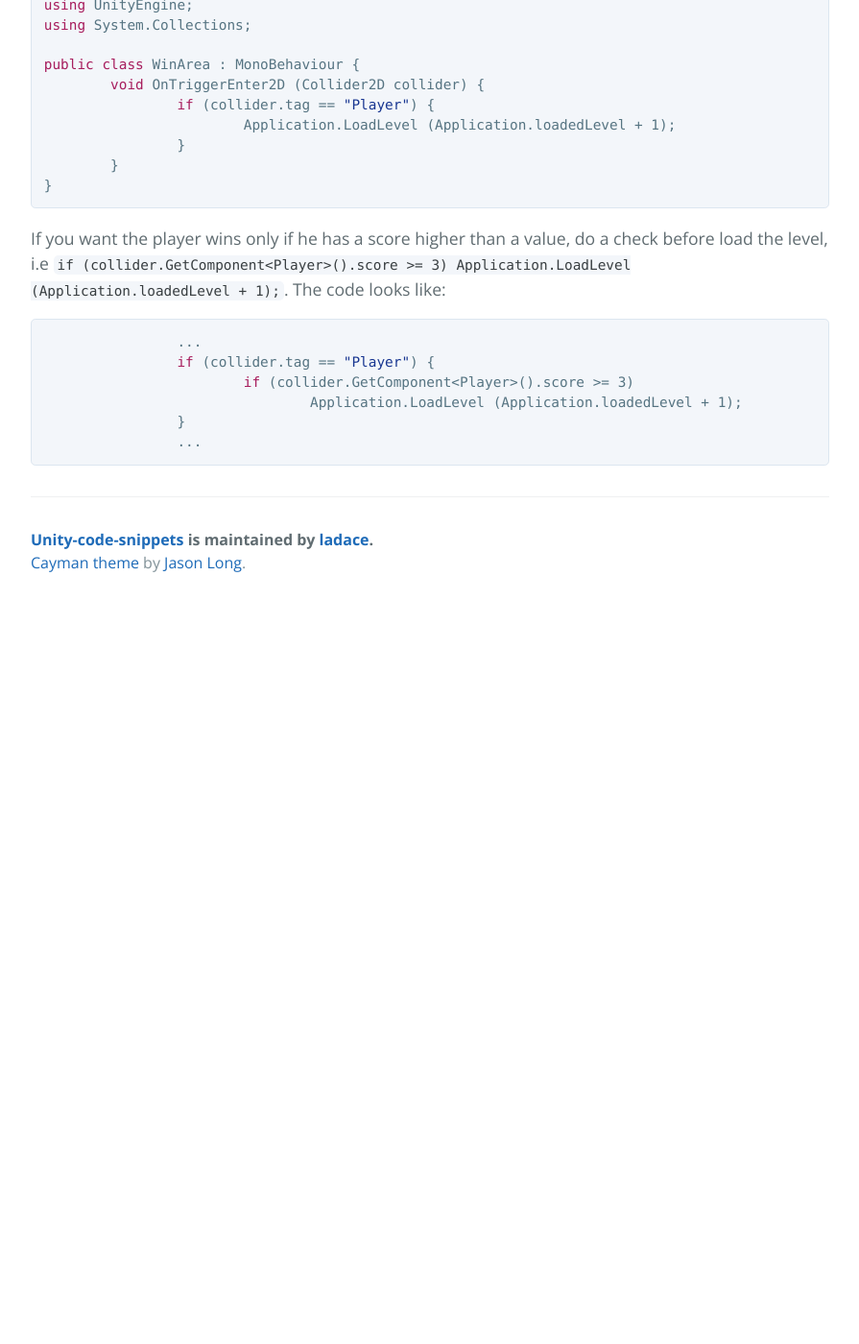
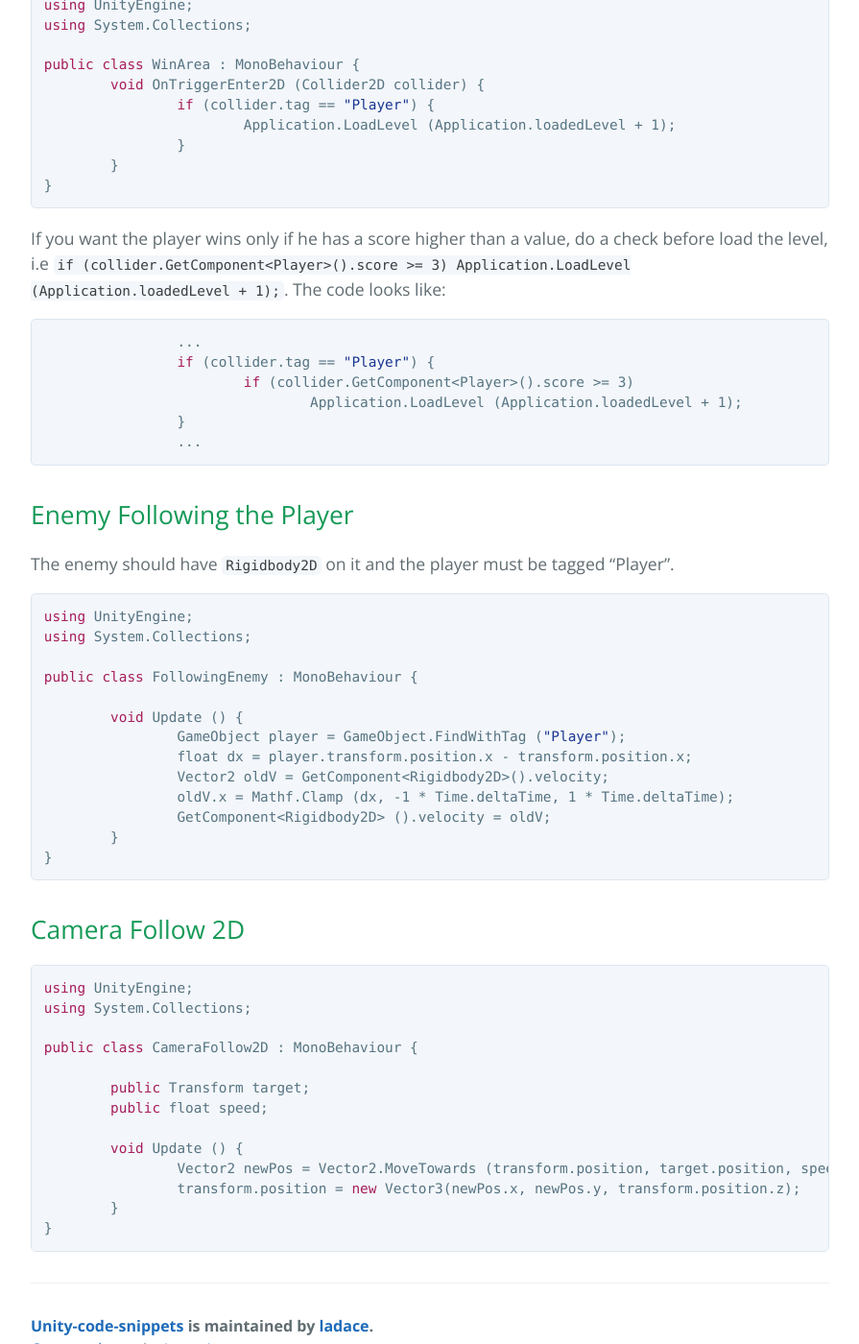
Before and after one commit to ladace/unity-code-snippets, a Jekyll site: the page built from platformer.md, in a window 1280 px wide and 1400 px high, scrolled down 3513 px. Shown: the whole window at 96% size, without its empty margins (192-1087 px from the left). Built offline with Jekyll 4.4.1, drawn with Linux system fonts in a browser that asks for light colours; Markdown is read by kramdown in place of the engine named in the settings; before the commit the page ends 4143 px from its top, so only the background shows below that.

Commit message:
Update platformer.md

````diff
--- a/platformer.md
+++ b/platformer.md
@@ -158,3 +158,41 @@ If you want the player wins only if he has a score higher than a value, do a che
 		}
 		...
 ```
+
+## Enemy Following the Player
+
+The enemy should have `Rigidbody2D` on it and the player must be tagged "Player".
+
+```csharp
+using UnityEngine;
+using System.Collections;
+
+public class FollowingEnemy : MonoBehaviour {
+
+	void Update () {
+		GameObject player = GameObject.FindWithTag ("Player");
+		float dx = player.transform.position.x - transform.position.x;
+		Vector2 oldV = GetComponent<Rigidbody2D>().velocity;
+		oldV.x = Mathf.Clamp (dx, -1 * Time.deltaTime, 1 * Time.deltaTime);
+		GetComponent<Rigidbody2D> ().velocity = oldV;
+	}
+}
+```
+
+## Camera Follow 2D
+
+```csharp
+using UnityEngine;
+using System.Collections;
+
+public class CameraFollow2D : MonoBehaviour {
+
+	public Transform target;
+	public float speed;
+
+	void Update () {
+		Vector2 newPos = Vector2.MoveTowards (transform.position, target.position, speed * Time.deltaTime);
+		transform.position = new Vector3(newPos.x, newPos.y, transform.position.z);
+	}
+}
+```
````
